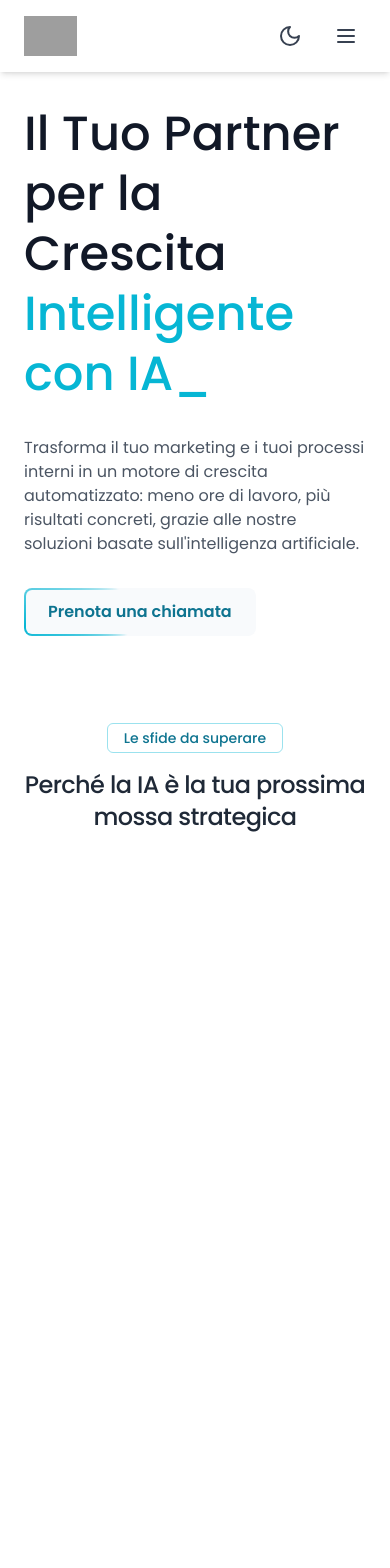
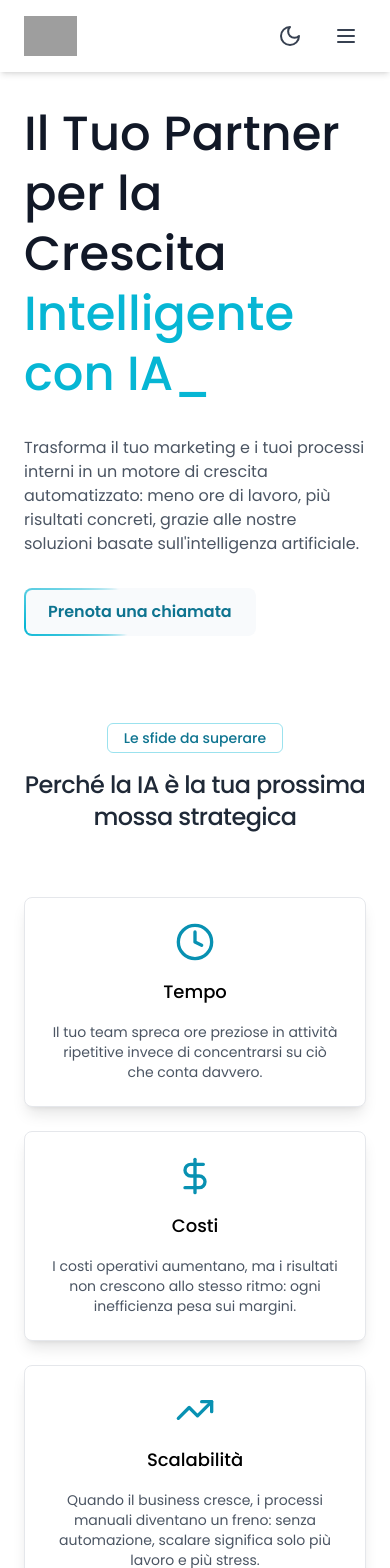
Before and after one commit to Marcecv/ismagit-ai-growth, a React (Vite) app: page / in a window 390 px wide. Shown: the top 1568 px of the page. Built offline with nearby package versions, Linux system fonts and the light colour scheme; grey boxes are pictures that could not be loaded.

Commit message:
Add missing boxes to landing page
Implement responsive design for landing page.

```diff
--- a/src/index.css
+++ b/src/index.css
@@ -164,6 +164,17 @@ All colors MUST be HSL.
     white-space: nowrap;
   }
 
+  @keyframes fadeInUp {
+    from {
+      opacity: 0;
+      transform: translateY(30px);
+    }
+    to {
+      opacity: 1;
+      transform: translateY(0);
+    }
+  }
+
   .info-box {
     opacity: 0;
     animation: fadeInUp 0.6s ease-out forwards;
--- a/src/pages/Index.tsx
+++ b/src/pages/Index.tsx
@@ -225,36 +225,36 @@ const Hero = ({ theme }: { theme: string }) => {
             </div>
 
             {/* Sezione dei 3 box informativi */}
-            <div className="mt-16 grid grid-cols-1 md:grid-cols-3 gap-8">
+            <div className="mt-16 grid grid-cols-1 sm:grid-cols-1 md:grid-cols-3 gap-6 md:gap-8">
                 {/* Box 1: Tempo */}
-                <div className={`info-box rounded-lg p-8 text-center shadow-lg border transition-all duration-300 hover:shadow-cyan-400/20 hover:-translate-y-2 ${theme === 'light' ? 'bg-white border-gray-200' : 'bg-neutral-900 border-neutral-700'}`}>
+                <div className={`info-box rounded-lg p-6 md:p-8 text-center shadow-lg border transition-all duration-300 hover:shadow-cyan-400/20 hover:-translate-y-2 ${theme === 'light' ? 'bg-white border-gray-200' : 'bg-neutral-900 border-neutral-700'}`}>
                     <div className="flex flex-col items-center">
-                        <Clock className={`w-10 h-10 mb-4 ${theme === 'light' ? 'text-cyan-600' : 'text-cyan-400'}`} />
-                        <h3 className={`text-xl font-medium ${theme === 'light' ? 'text-black' : 'text-white'}`}>Tempo</h3>
+                        <Clock className={`w-10 h-10 md:w-12 md:h-12 mb-4 ${theme === 'light' ? 'text-cyan-600' : 'text-cyan-400'}`} />
+                        <h3 className={`text-lg md:text-xl font-medium ${theme === 'light' ? 'text-black' : 'text-white'}`}>Tempo</h3>
                     </div>
-                    <p className={`mt-4 ${theme === 'light' ? 'text-gray-600' : 'text-gray-400'}`}>
+                    <p className={`mt-4 text-sm md:text-base ${theme === 'light' ? 'text-gray-600' : 'text-gray-400'}`}>
                         Il tuo team spreca ore preziose in attività ripetitive invece di concentrarsi su ciò che conta davvero.
                     </p>
                 </div>
 
                 {/* Box 2: Costi */}
-                 <div className={`info-box rounded-lg p-8 text-center shadow-lg border transition-all duration-300 hover:shadow-cyan-400/20 hover:-translate-y-2 ${theme === 'light' ? 'bg-white border-gray-200' : 'bg-neutral-900 border-neutral-700'}`}>
+                <div className={`info-box rounded-lg p-6 md:p-8 text-center shadow-lg border transition-all duration-300 hover:shadow-cyan-400/20 hover:-translate-y-2 ${theme === 'light' ? 'bg-white border-gray-200' : 'bg-neutral-900 border-neutral-700'}`}>
                     <div className="flex flex-col items-center">
-                        <DollarSign className={`w-10 h-10 mb-4 ${theme === 'light' ? 'text-cyan-600' : 'text-cyan-400'}`} />
-                        <h3 className={`text-xl font-medium ${theme === 'light' ? 'text-black' : 'text-white'}`}>Costi</h3>
+                        <DollarSign className={`w-10 h-10 md:w-12 md:h-12 mb-4 ${theme === 'light' ? 'text-cyan-600' : 'text-cyan-400'}`} />
+                        <h3 className={`text-lg md:text-xl font-medium ${theme === 'light' ? 'text-black' : 'text-white'}`}>Costi</h3>
                     </div>
-                    <p className={`mt-4 ${theme === 'light' ? 'text-gray-600' : 'text-gray-400'}`}>
+                    <p className={`mt-4 text-sm md:text-base ${theme === 'light' ? 'text-gray-600' : 'text-gray-400'}`}>
                         I costi operativi aumentano, ma i risultati non crescono allo stesso ritmo: ogni inefficienza pesa sui margini.
                     </p>
                 </div>
 
                 {/* Box 3: Scalabilità */}
-                 <div className={`info-box rounded-lg p-8 text-center shadow-lg border transition-all duration-300 hover:shadow-cyan-400/20 hover:-translate-y-2 ${theme === 'light' ? 'bg-white border-gray-200' : 'bg-neutral-900 border-neutral-700'}`}>
+                <div className={`info-box rounded-lg p-6 md:p-8 text-center shadow-lg border transition-all duration-300 hover:shadow-cyan-400/20 hover:-translate-y-2 ${theme === 'light' ? 'bg-white border-gray-200' : 'bg-neutral-900 border-neutral-700'}`}>
                     <div className="flex flex-col items-center">
-                        <TrendingUp className={`w-10 h-10 mb-4 ${theme === 'light' ? 'text-cyan-600' : 'text-cyan-400'}`} />
-                        <h3 className={`text-xl font-medium ${theme === 'light' ? 'text-black' : 'text-white'}`}>Scalabilità</h3>
+                        <TrendingUp className={`w-10 h-10 md:w-12 md:h-12 mb-4 ${theme === 'light' ? 'text-cyan-600' : 'text-cyan-400'}`} />
+                        <h3 className={`text-lg md:text-xl font-medium ${theme === 'light' ? 'text-black' : 'text-white'}`}>Scalabilità</h3>
                     </div>
-                    <p className={`mt-4 ${theme === 'light' ? 'text-gray-600' : 'text-gray-400'}`}>
+                    <p className={`mt-4 text-sm md:text-base ${theme === 'light' ? 'text-gray-600' : 'text-gray-400'}`}>
                         Quando il business cresce, i processi manuali diventano un freno: senza automazione, scalare significa solo più lavoro e più stress.
                     </p>
                 </div>
```
